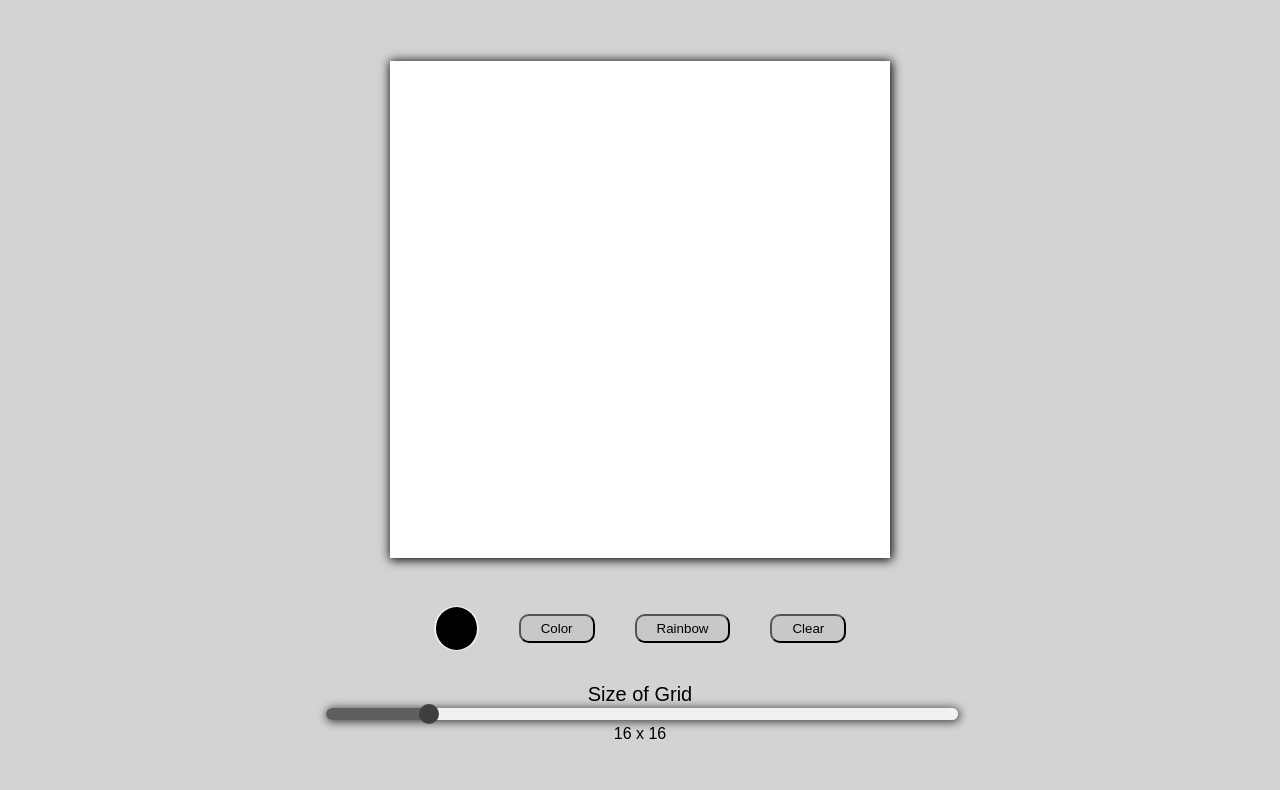
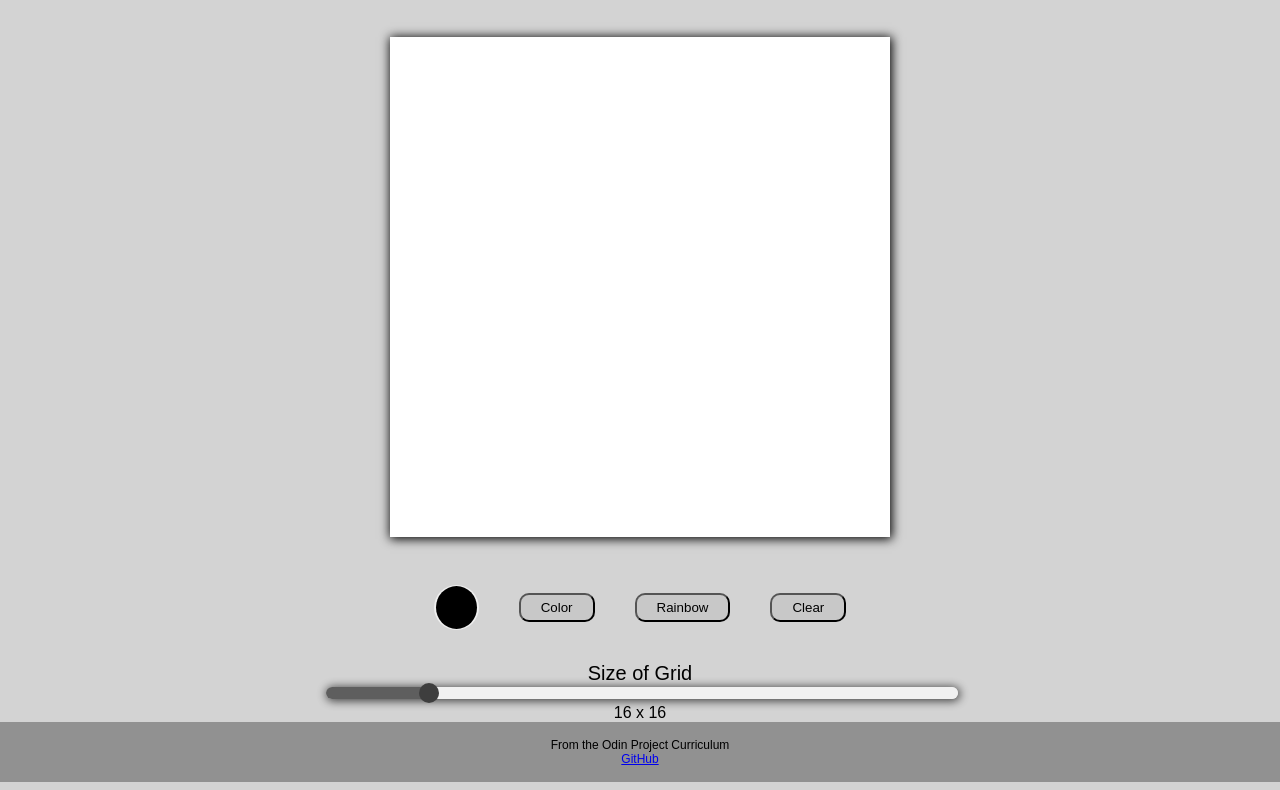
Before and after one commit to cuonglyy/etch-a-sketch, a plain HTML site: page index.html in a window 1280 px wide. Shown: the part 65-855 px from the top of the page. Before the commit the page ends 816 px from the top, so only its background shows below. Drawn offline with Linux system fonts and the light colour scheme.

Commit message:
Added footer

```diff
--- a/index.html
+++ b/index.html
@@ -7,7 +7,7 @@
     <link rel="stylesheet" href="style.css">
   </head>
   <body>
-    <div style="font-size:46px; text-align:center;">Etch-A-Sketch</div>
+    <div id="title">Etch-A-Sketch</div>
     <div id="grid-container"></div>
     <div id="settings">
       <div class="circle">
@@ -22,5 +22,9 @@
       <input type="range" min="1" max="100" value="16" class="slider" id="range">
       <div class="size-value">16 x 16</div>
     </div>
+    <footer class="footer">
+      <p>From the Odin Project Curriculum</p>
+      <p><a href="https://github.com/cuonglyy">GitHub</a></p>
+    </footer>
   </body>
 </html>
--- a/style.css
+++ b/style.css
@@ -11,7 +11,7 @@
   width: 500px;
   height: 500px;
   box-shadow: 1px 1px 10px 1px black;
-  margin: 4em 0em 2em 0em;
+  margin: 2.5em 0em 2em 0em;
 }
 
 body {
@@ -21,7 +21,7 @@ body {
   justify-content: center;
   align-items: center;
   background-color: #d3d3d3;
-  height: 100vh;
+  min-height: 100vh;
 }
 
 button {
@@ -101,3 +101,22 @@ input[type="color"]::-webkit-color-swatch {
   border: none;
   border-radius: 100%;
 }
+
+footer {
+  margin-top: auto;
+  padding: 1rem;
+  background-color:rgba(45, 45, 45, 0.4);
+  font-size: 12px;
+  width: 100%;
+  text-align: center;
+}
+
+#title {
+  font-size: 46px;
+  text-align: center;
+  margin-top: auto;
+}
+
+footer p {
+  margin: 0;
+}
```
